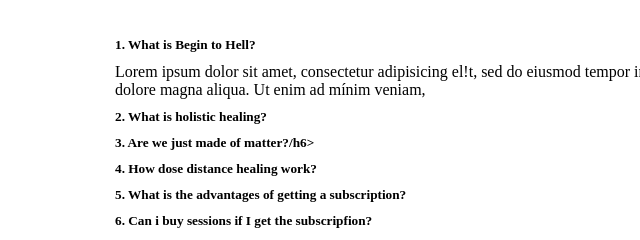
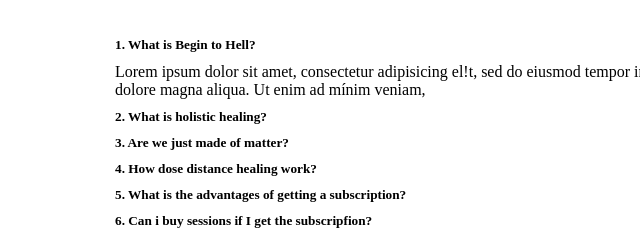
Before and after one commit to Akshayshekhar7654/assignment.github.io, a plain HTML site: page index.html in a window 1280 px wide. Shown: the part 1320-1560 px from the top of the page, 640-1280 px from the left. Drawn offline with Linux system fonts and the light colour scheme.

Commit message:
Update index.html

```diff
--- a/index.html
+++ b/index.html
@@ -90,7 +90,7 @@
                     <p>Lorem ipsum dolor sit amet, consectetur adipisicing el!t, sed do eiusmod tempor incid!dunt ut
                         labore et dolore magna aliqua. Ut enim ad mínim veniam,</p>
                     <h5> 2. What is holistic healing?</h5>
-                    <h5>3. Are we just made of matter?/h6>
+                    <h5>3. Are we just made of matter?</h5>
                         <h5> 4. How dose distance healing work?</h5>
                         <h5> 5. What is the advantages of getting a subscription?</h5>
                         <h5>6. Can i buy sessions if I get the subscripfion?</h5>
```
